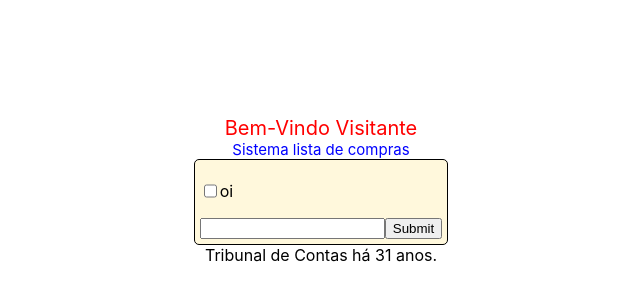
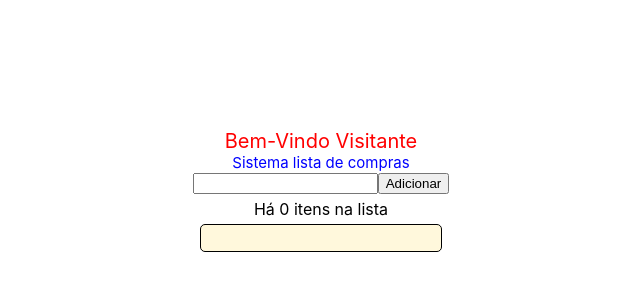
Before and after one commit to Hiogi/react-site-lista-teste, a React (Create React App) app: page / in a window 1280 px wide. Shown: the part 210-510 px from the top of the page, without its empty margins (319-959 px from the left). Built offline with nearby package versions, Linux system fonts and the light colour scheme.

Commit message:
mudança geral no formato, usestate pronto

```diff
--- a/src/App.css
+++ b/src/App.css
@@ -12,4 +12,5 @@ border: 1px solid black;
 padding: 5px 5px;
 border-radius: 5px;
 background-color: cornsilk;
+min-width: 230px;
 }
--- a/src/App.js
+++ b/src/App.js
@@ -1,34 +1,52 @@
 import { useState } from 'react';
 import './App.css';
-import { Footer } from './components/Footer';
 import { Lista } from './components/Lista';
 import { Sistema } from './components/Sistema';
 import { Titulo } from './components/Titulo';
+import { Contagem } from './components/Contagem'
 
 
 
 function App() {
-  const [lista, setLista] = useState(['oi',]);
+  const [lista, setLista] = useState([]);
+  const [item, setItem] = useState('');
 
+  function onChangeCampo(ev){
+    let item = ev.target.value;
+    setItem(item);
+  };
 
-  function addItem(proximoitem) {
-    proximoitem = 'oi'
-    setLista([...lista, proximoitem])
+  function adicionarItem(){
+    if(item === ''){
+      return
+    }
+    setLista([...lista, item]);
+    setItem('');
+  }
+
+  function onClickBotao() {
+    adicionarItem()
+  };
+
+  function onEnter(ev){
+    if(ev.keyCode === 13){
+      adicionarItem()
+    }
   }
 
   return (
     <div className="App">
       <Titulo nomes={{nome1: 'Kallil', nome2: 'Celso', nome3: 'Nelis', nome4: 'Visitante'}}/>
       <Sistema sistema='Sistema lista de compras'/>
+      <div className='campo'>
+          <input value={item} type={'text'} className='texto' onChange={onChangeCampo} onKeyDown={onEnter}/>
+          <input type={'submit'} className='botao' value={'Adicionar'} onClick={onClickBotao}/>
+        </div>
+        <Contagem tamanho={lista.length}/>
       <div className="main">
-        <Lista items={[lista]}/>
+        <Lista items={lista}/>
 
-        <div className='campo'>
-          <input type={'text'} className='texto'/>
-          <input type={'submit'} className='botao' onClick={addItem}/>
-        </div>
       </div>
-      <Footer ano={2023} anoFundacao={1992}/>
     </div>
   )};
 
--- a/src/components/Campo.css
+++ /dev/null
@@ -1,8 +0,0 @@
-.campo .botao {
-  margin-left: 3px;
-  padding: 2px;
-}
-
-.campo .texto {
- padding: 3px 3px;
-}
--- /dev/null
+++ b/src/components/Contagem.css
@@ -0,0 +1,5 @@
+.contador {
+    display: flex;
+    justify-content: center;
+    margin: 5px;
+}
--- /dev/null
+++ b/src/components/Contagem.jsx
@@ -0,0 +1,21 @@
+import './Contagem.css'
+
+export function Contagem(props) {
+	return  <div className='contador'>Há {props.tamanho} itens na lista </div>
+
+	// let mensagem;
+
+	// if(props.tamanho === 0){
+	// 	mensagem = <div> Não há item na lista
+	// }else if(props.tamanho === 1){
+	// 	mensagem = <div style={{color:'red'}}> Há 1 item na lista</div>
+	// }else {
+	// 	mensagem = <div style={{color:'blue'}}>Há {props.tamanho} itens na lista</div>
+	// }
+
+	// // let mensagem = props.tamanho == 0 ? 'Não tem item na lista'
+	// // 	: props.tamanho == 1 ? 'Tem 1 item na lista'
+	// // 	: `Têm ${props.tamanho} itens na lista`
+
+	// return <div className='contador'> {mensagem}</div>
+}
--- a/src/components/Footer.jsx
+++ /dev/null
@@ -1,5 +0,0 @@
-export function Footer(props) {
-  return(<div>
-    Tribunal de Contas há { props.ano - props.anoFundacao } anos.
-  </div>)
-}
--- a/src/components/Lista.jsx
+++ b/src/components/Lista.jsx
@@ -5,9 +5,9 @@ export function Lista(props) {
   return (<>
       <div className="lista">
         <ul>
-          {props.items.map(function(produto){
+          {props.items.map(function(produto,indice){
           return (
-            <div className='marcar'>
+            <div className='marcar' key={indice}>
               <input type={'checkbox'} className='check'/>
               <li>{produto}</li>
             </div>)
```
Also changed, not shown: src/components/Campo.jsx (deleted, +0 -8 lines).
